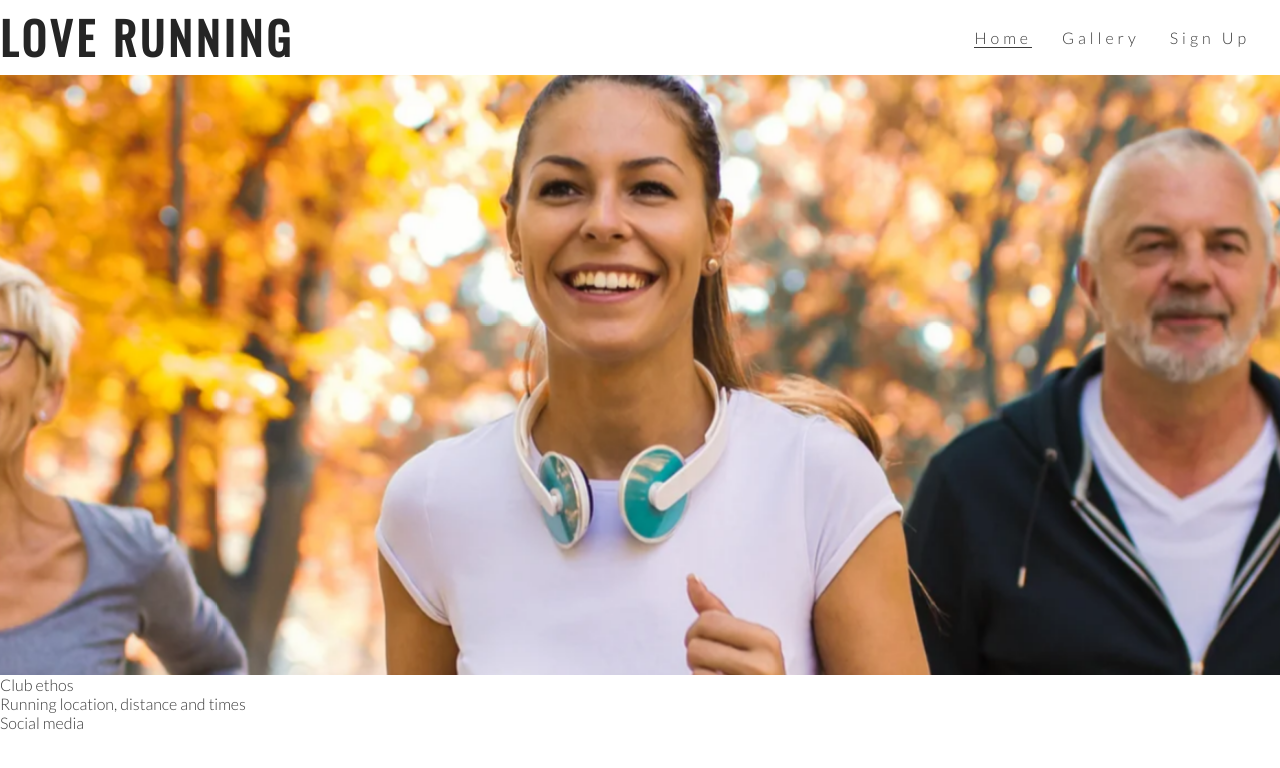
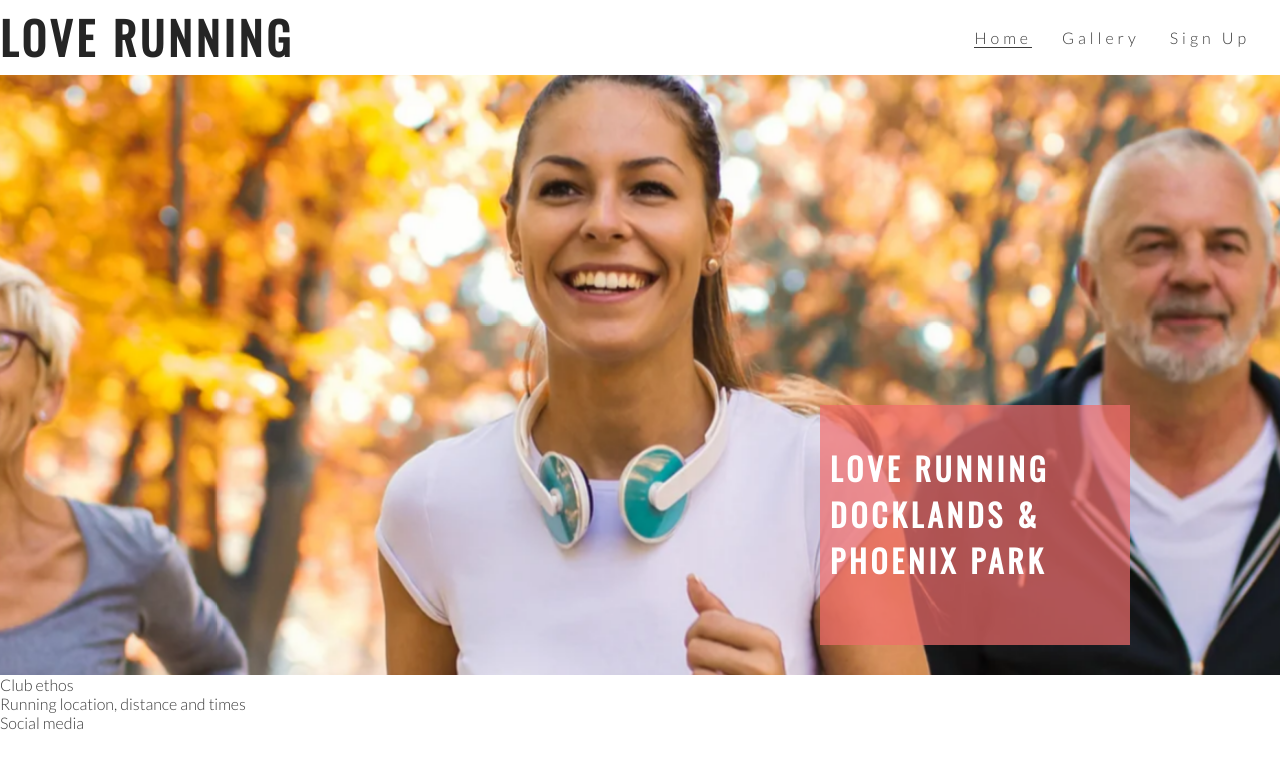
Before and after one commit to angharadcaswell/love-running, a plain HTML site: page index.html in a window 1280 px wide. Drawn offline with nearby package versions, Linux system fonts and the light colour scheme.

Commit message:
Add text to hero image

```diff
--- a/assets/css/style.css
+++ b/assets/css/style.css
@@ -62,6 +62,7 @@ line-height: 75px;
     height:600px;
     width: 100%;
     overflow: hidden;
+    position: relative;
 
 }
 #hero-image {
@@ -73,6 +74,10 @@ line-height: 75px;
     animation-name: hero-zoom;
     animation-duration: 5s;
     animation-fill-mode: forwards;
+}
+
+#cover-text, #cover-text h2 {
+    color: #fff;
 }
 
 /* Creates the level of zoom for hero image */
@@ -87,3 +92,22 @@ line-height: 75px;
         transform: scale(1.1);
     }
 }
+
+#cover-text {
+    font-size: 130%;
+    font-family: Oswald, sans-serif;
+    text-transform: uppercase;
+    letter-spacing: 4px;
+
+    width:300px;
+    height:200px;
+
+    padding-top: 40px;
+    padding-left: 10px;
+
+    background-color: rgb(241, 109, 107, 0.7);
+
+    bottom: 30px;
+    right: 150px;
+    position: absolute;
+}
--- a/index.html
+++ b/index.html
@@ -24,6 +24,9 @@
     </header>
     <section id="hero-outer">
         <div id="hero-image"></div>
+        <div id="cover-text">
+            <h2>Love Running Docklands & Phoenix Park</h2>
+        </div>
     </section>
     <section>Club ethos</section>
     <section>Running location, distance and times</section>
```
